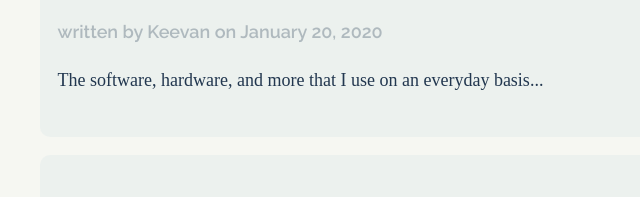
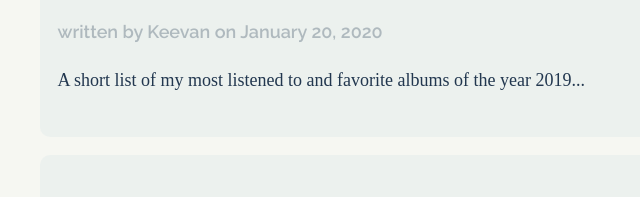
Before and after one commit to DanceParty/keevan.dev, a Gatsby site: page / in a window 1280 px wide. Shown: the part 304-501 px from the top of the page, 140-780 px from the left. Built offline with nearby package versions, Linux system fonts and the light colour scheme; Gatsby itself is replaced by a stand-in of ours; a web font is replaced by a local one.

Commit message:
added excertp

```diff
--- a/posts/01-20-2020-My-Favorite-Albums-Of-2019/index.md
+++ b/posts/01-20-2020-My-Favorite-Albums-Of-2019/index.md
@@ -3,7 +3,7 @@ slug: "/2019-favorite-albums"
 date: 2020-01-20
 title: "My Favorite Albums of 2019"
 description: 'After watching many top album lists, I thought it would be fun to make my own so here is what I thought the best albums of 2019 were. For more of what music I am listening to, please check out my <a href="https://www.last.fm/user/keevandance">last.fm</a> profile.'
-excerpt: "The software, hardware, and more that I use on an everyday basis..."
+excerpt: "A short list of my most listened to and favorite albums of the year 2019..."
 ---
 
 ## 1. James Blake - Assume Form
```
